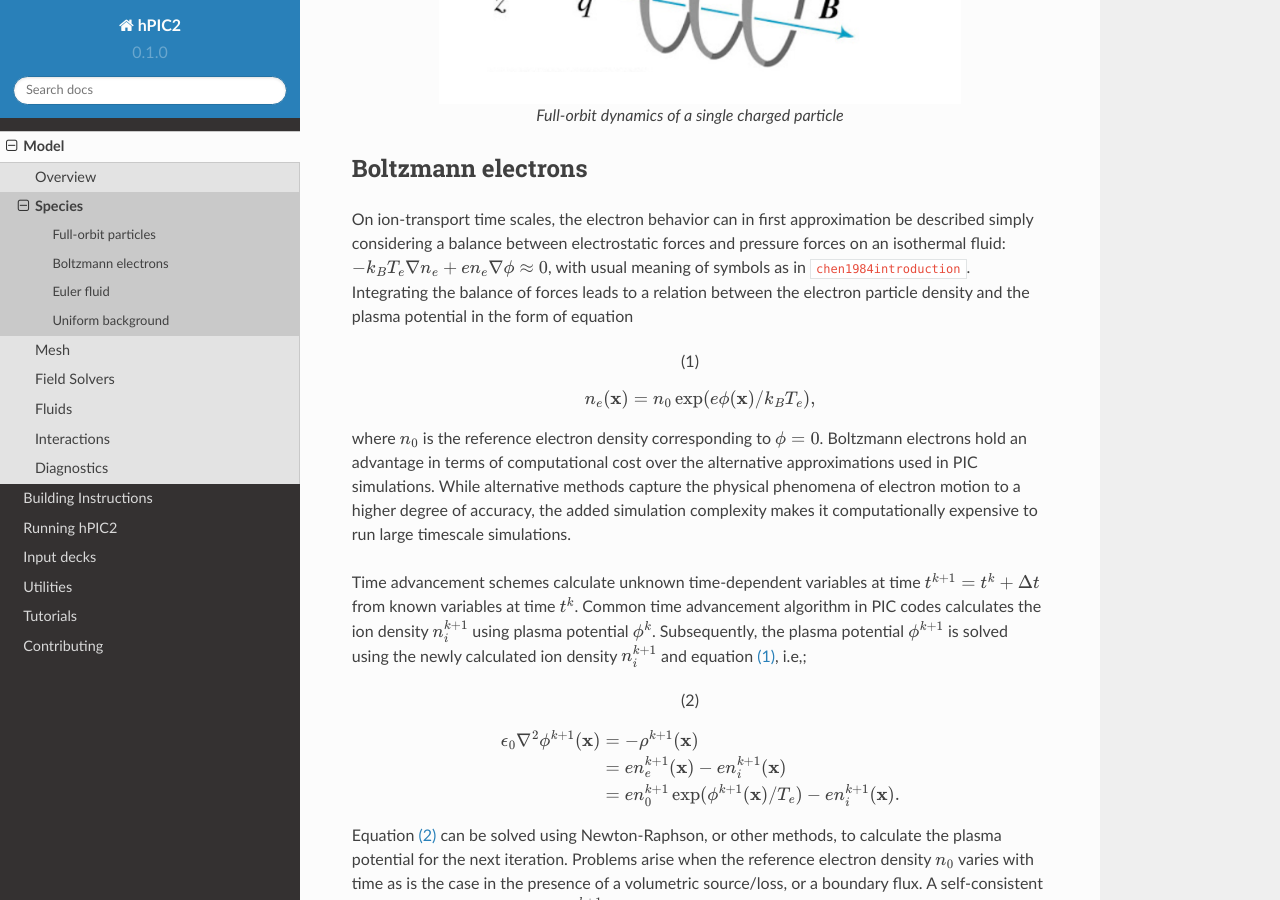
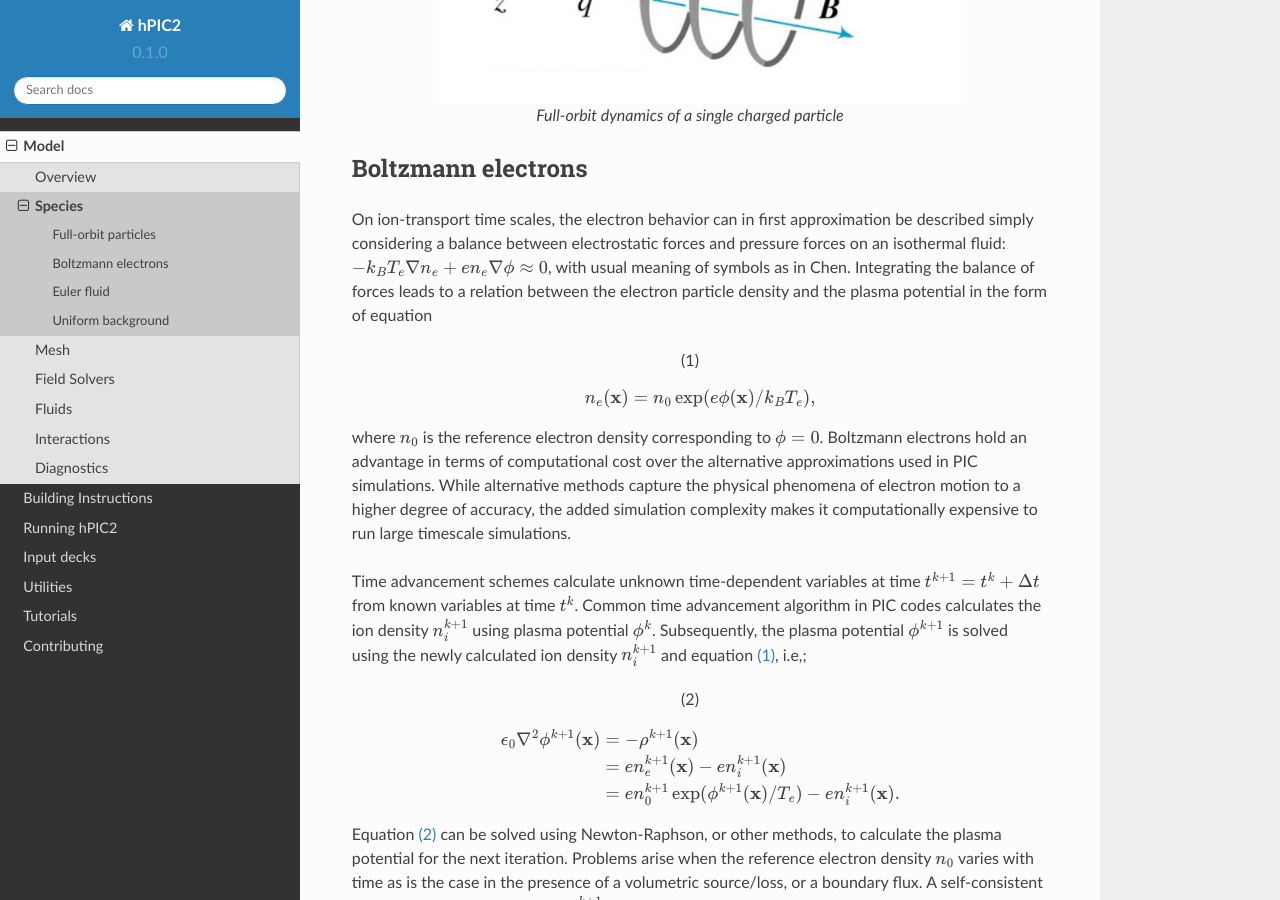
Before and after one commit to lcpp-org/hpic2doc, a Sphinx documentation site: the page built from docs/source/species.rst, in a window 1280 px wide and 900 px high, scrolled down 862 px. Built offline with Sphinx 7.4.7 and the Read the Docs theme 2.0.0, drawn with Linux system fonts in a browser that asks for light colours; cross-references to code outside the pages are shown as plain code; some of the changed text lies outside the part shown.

Commit message:
Remove citations

```diff
--- a/docs/source/overview.rst
+++ b/docs/source/overview.rst
@@ -104,6 +104,3 @@
 
 Types of problems hPIC2 can solve
 ----------------------------------
-
-.. bibliography::
-    :all:
--- a/docs/source/species.rst
+++ b/docs/source/species.rst
@@ -38,7 +38,7 @@
 electrostatic forces and pressure forces on an isothermal fluid:
 :math:`-k_B T_e \nabla n_e + e n_e\nabla \phi \approx 0`, with usual
 meaning of symbols as in
-:cite:`chen1984introduction`.
+Chen.
 Integrating the balance of forces leads to a relation between the
 electron particle density and the plasma potential in the form of
 equation
@@ -152,7 +152,7 @@
 equilibrium. For a Maxwellian thermal distribution, with a mean thermal
 electron velocity :math:`\mathbf{u_e}=\sqrt{\frac{8 K_b T_e}{\pi m_e}}`,
 the current density at the location :math:`\mathbf{x}` can,
-as in :cite:`chen1984introduction`,
+as in Chen,
 be expressed as
 
 .. math::
```
